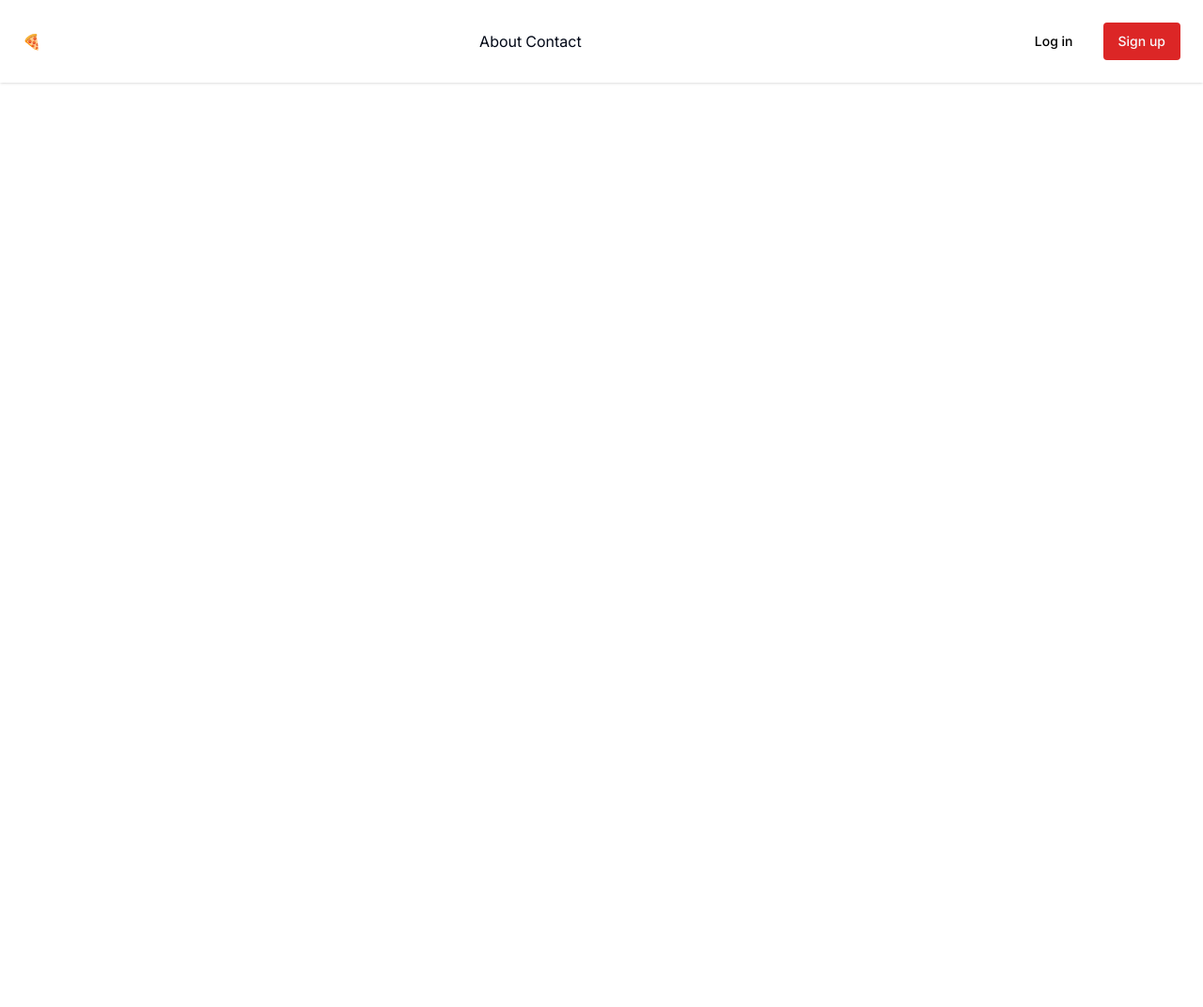
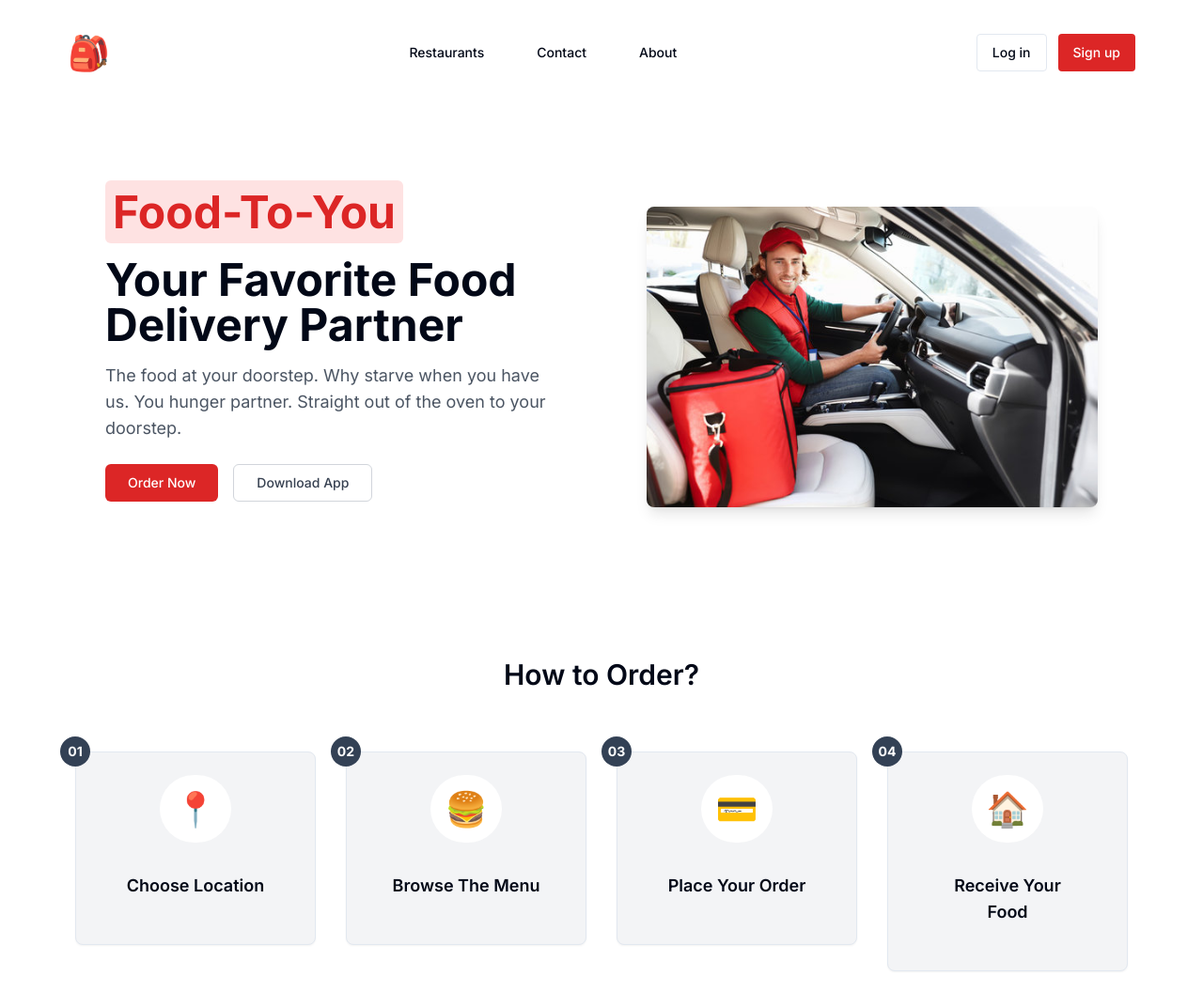
Before and after one commit to tomefira/food-to-you, a Next.js app: page / in a window 1280 px wide. Shown: the top 1072 px of the page at 94% size. Before the commit the page ends 800 px from the top, so only its background shows below. Built offline with nearby package versions, Linux system fonts and the light colour scheme.

Commit message:
Prepared prototype of landing page.

```diff
--- a/src/app/page.tsx
+++ b/src/app/page.tsx
@@ -1,37 +1,126 @@
 "use client"
 
 import Link from 'next/link';
-import { NavigationMenu, NavigationMenuContent, NavigationMenuIndicator, NavigationMenuItem, NavigationMenuLink, NavigationMenuList, NavigationMenuTrigger, NavigationMenuViewport } from '@/components/ui/navigation-menu';
+import { NavigationMenu, NavigationMenuContent, NavigationMenuIndicator, NavigationMenuItem, NavigationMenuLink, NavigationMenuList, NavigationMenuTrigger, NavigationMenuViewport, navigationMenuTriggerStyle} from '@/components/ui/navigation-menu';
 import { Button } from '@/components/ui/button';
+import {
+  Card,
+  CardContent,
+  CardDescription,
+  CardFooter,
+  CardHeader,
+  CardTitle,
+} from "@/components/ui/card"
+import Image from 'next/image'
 
 export default function Home() {
   return (
-      <main>
-        <nav className="flex items-center justify-between p-6 bg-white shadow">
-          <div>
-            <Link className="h-8" href="/">
-                &#127829;
-            </Link>
-          </div>
+    <main className="mx-12">
+      {/* Navbar */}
+      <div className="flex items-center justify-between py-4 px-6 mx-auto my-5 max-w-7xl">
+        <div>
+          <Link className="text-4xl font-bold" href="/">
+            🎒
+          </Link>
+        </div>
+        <div className="flex-1 flex justify-center">
           <NavigationMenu>
-            <NavigationMenuList>
+            <NavigationMenuList className="flex space-x-6">
               <NavigationMenuItem>
-                <Link href="/about">
-                  About
+                <Link href="/" legacyBehavior passHref>
+                  <NavigationMenuLink className={`${navigationMenuTriggerStyle()} text-base font-lg`}>
+                    Restaurants
+                  </NavigationMenuLink>
                 </Link>
               </NavigationMenuItem>
               <NavigationMenuItem>
-                <Link href="/contact">
-                  Contact
+                <Link href="/" legacyBehavior passHref>
+                  <NavigationMenuLink className={`${navigationMenuTriggerStyle()} text-base font-lg`}>
+                    Contact
+                  </NavigationMenuLink>
+                </Link>
+              </NavigationMenuItem>
+              <NavigationMenuItem>
+                <Link href="/" legacyBehavior passHref>
+                  <NavigationMenuLink className={`${navigationMenuTriggerStyle()} text-base font-lg`}>
+                    About
+                  </NavigationMenuLink>
                 </Link>
               </NavigationMenuItem>
             </NavigationMenuList>
           </NavigationMenu>
-          <div className="space-x-4">
-            <Button className="px-4 py-2 rounded bg-white text-black">Log in</Button>
-            <Button className="px-4 py-2 rounded bg-red-600">Sign up</Button>
+        </div>
+        <div className="space-x-3">
+          <Button variant="outline" className="px-4 py-2 rounded text-sm font-medium">Log in</Button>
+          <Button className="px-4 py-2 rounded text-sm font-medium bg-red-600 text-white">Sign up</Button>
+        </div>
+      </div>
+      {/* Hero Section */}
+      <div className="max-w-7xl mx-auto my-24 px-4 sm:px-6 lg:px-8">
+        <div className="flex flex-col md:flex-row items-center justify-between gap-8">
+          <div className="md:w-1/2 p-8">
+          <h1 className="text-5xl font-bold mb-4"><span className="relative top-[-0.5em] text-red-600 bg-red-100 px-2 py-1 rounded-md">Food-To-You</span> <br></br>Your Favorite Food Delivery Partner</h1>
+          <p className="text-lg text-gray-600 mb-6">The food at your doorstep. Why starve when you have us. You hunger partner. Straight out of the oven to your doorstep.</p>
+            <div className="flex space-x-4">
+              <Button className="px-6 py-3 bg-red-600 text-white rounded-md">Order Now</Button>
+              <Button variant="outline" className="px-6 py-3 border border-gray-300 text-gray-700 rounded-md">Download App</Button>
+            </div>
           </div>
-        </nav>
-      </main>
+          <div className="md:w-1/2 mt-8 md:mt-0 p-8">
+            <Image src="/DeliveryDriver.jpg" alt="Food Delivery" width={570} height={480} className="w-full h-full rounded-lg shadow-lg" />
+          </div>
+        </div>
+      </div>
+      {/* Features Section */}
+      <div className="max-w-7xl mx-auto my-32 px-4 sm:px-6 lg:px-8">
+        <h1 className='text-3xl mb-16 text-center font-semibold'>How to Order?</h1>
+        <div className='grid grid-cols-1 sm:grid-cols-2 lg:grid-cols-4 gap-8'>
+          <div className="relative">
+            <span className="absolute -top-4 -left-4 bg-slate-700 text-white rounded-full flex items-center justify-center w-8 h-8 text-sm font-bold z-10">01</span>
+            <Card className="bg-gray-100 p-6">
+              <CardContent className="flex flex-col items-center">
+                <div className="bg-white p-4 rounded-full mb-4">
+                  <p className='text-4xl'>📍</p>
+                </div>
+                <p className='mt-4 text-center font-semibold text-lg'>Choose Location</p>
+              </CardContent>
+            </Card>
+          </div>
+          <div className="relative">
+            <span className="absolute -top-4 -left-4 bg-slate-700 text-white rounded-full flex items-center justify-center w-8 h-8 text-sm font-bold z-10">02</span>
+            <Card className="bg-gray-100 p-6">
+              <CardContent className="flex flex-col items-center">
+                <div className="bg-white p-4 rounded-full mb-4">
+                  <p className='text-4xl'>🍔</p>
+                </div>
+                <p className='mt-4 text-center font-semibold text-lg'>Browse The Menu</p>
+              </CardContent>
+            </Card>
+          </div>
+          <div className="relative">
+            <span className="absolute -top-4 -left-4 bg-slate-700 text-white rounded-full flex items-center justify-center w-8 h-8 text-sm font-bold z-10">03</span>
+            <Card className="bg-gray-100 p-6">
+              <CardContent className="flex flex-col items-center">
+                <div className="bg-white p-4 rounded-full mb-4">
+                  <p className='text-4xl'>💳</p>
+                </div>
+                <p className='mt-4 text-center font-semibold text-lg'>Place Your Order</p>
+              </CardContent>
+            </Card>
+          </div>
+          <div className="relative">
+            <span className="absolute -top-4 -left-4 bg-slate-700 text-white rounded-full flex items-center justify-center w-8 h-8 text-sm font-bold z-10">04</span>
+            <Card className="bg-gray-100 p-6">
+              <CardContent className="flex flex-col items-center">
+                <div className="bg-white p-4 rounded-full mb-4">
+                  <p className='text-4xl'>🏠</p>
+                </div>
+                <p className='mt-4 text-center font-semibold text-lg'>Receive Your Food</p>
+              </CardContent>
+            </Card>
+          </div>
+        </div>
+      </div>
+    </main>
   );
 }
--- /dev/null
+++ b/src/components/ui/card.tsx
@@ -0,0 +1,79 @@
+import * as React from "react"
+
+import { cn } from "@/lib/utils"
+
+const Card = React.forwardRef<
+  HTMLDivElement,
+  React.HTMLAttributes<HTMLDivElement>
+>(({ className, ...props }, ref) => (
+  <div
+    ref={ref}
+    className={cn(
+      "rounded-lg border bg-card text-card-foreground shadow-sm",
+      className
+    )}
+    {...props}
+  />
+))
+Card.displayName = "Card"
+
+const CardHeader = React.forwardRef<
+  HTMLDivElement,
+  React.HTMLAttributes<HTMLDivElement>
+>(({ className, ...props }, ref) => (
+  <div
+    ref={ref}
+    className={cn("flex flex-col space-y-1.5 p-6", className)}
+    {...props}
+  />
+))
+CardHeader.displayName = "CardHeader"
+
+const CardTitle = React.forwardRef<
+  HTMLParagraphElement,
+  React.HTMLAttributes<HTMLHeadingElement>
+>(({ className, ...props }, ref) => (
+  <h3
+    ref={ref}
+    className={cn(
+      "text-2xl font-semibold leading-none tracking-tight",
+      className
+    )}
+    {...props}
+  />
+))
+CardTitle.displayName = "CardTitle"
+
+const CardDescription = React.forwardRef<
+  HTMLParagraphElement,
+  React.HTMLAttributes<HTMLParagraphElement>
+>(({ className, ...props }, ref) => (
+  <p
+    ref={ref}
+    className={cn("text-sm text-muted-foreground", className)}
+    {...props}
+  />
+))
+CardDescription.displayName = "CardDescription"
+
+const CardContent = React.forwardRef<
+  HTMLDivElement,
+  React.HTMLAttributes<HTMLDivElement>
+>(({ className, ...props }, ref) => (
+  <div ref={ref} className={cn("p-6 pt-0", className)} {...props} />
+))
+CardContent.displayName = "CardContent"
+
+const CardFooter = React.forwardRef<
+  HTMLDivElement,
+  React.HTMLAttributes<HTMLDivElement>
+>(({ className, ...props }, ref) => (
+  <div
+    ref={ref}
+    className={cn("flex items-center p-6 pt-0", className)}
+    {...props}
+  />
+))
+CardFooter.displayName = "CardFooter"
+
+export { Card, CardHeader, CardFooter, CardTitle, CardDescription, CardContent }
```
Also changed, not shown: public/DeliveryDriver.jpg (added).
